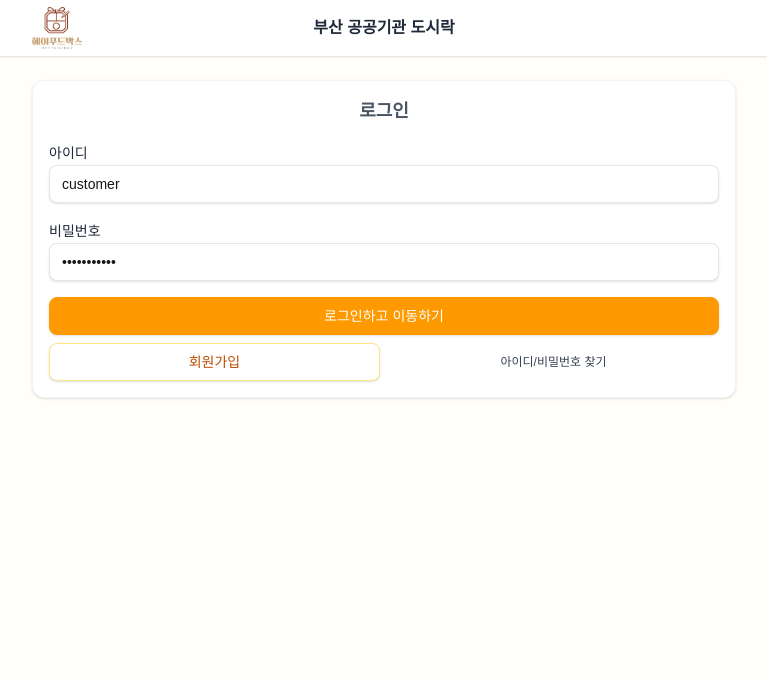
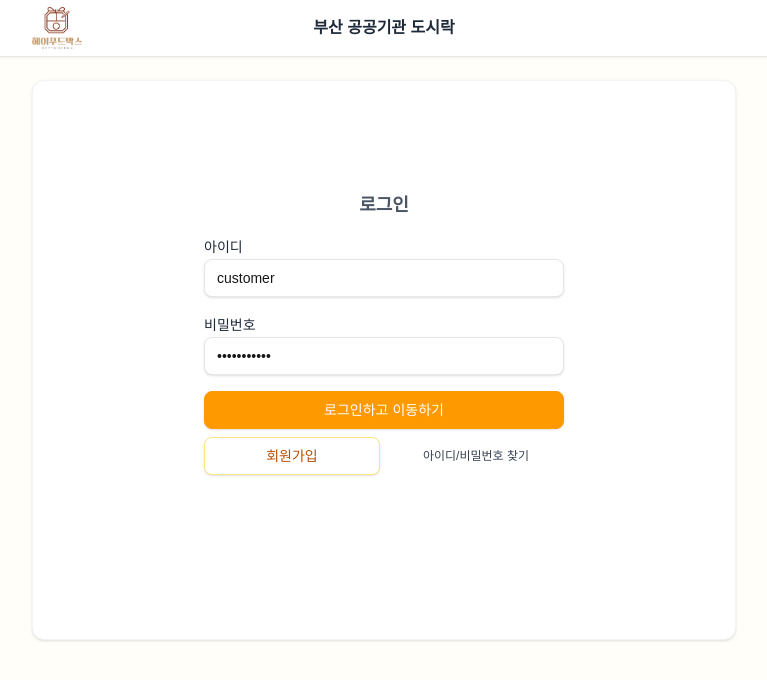
Before and after one commit to soohyun4747/vacation-dosirak-order, a Next.js app: page / in a window 1280 px wide. Shown: the top 680 px of the page, without its empty margins (256-1023 px from the left). Built offline with nearby package versions, Linux system fonts and the light colour scheme.

Commit message:
login layout edited

```diff
--- a/app/page.tsx
+++ b/app/page.tsx
@@ -34,13 +34,13 @@ export default function Home() {
 
 	return (
 		<div className='flex flex-col justify-center items-center gap-6'>
-			<Card className='w-full'>
+			<Card className='w-full flex flex-col items-center md:pt-[110px] md:h-[560px]'>
 				<p className='w-full text-center mb-4 text-lg font-semibold text-gray-600'>
 					로그인
 				</p>
 				<form
 					onSubmit={handleSubmit}
-					className='space-y-4'>
+					className='space-y-4 max-w-[360px] w-full'>
 					<div className='space-y-2'>
 						<label
 							className='text-sm font-medium text-gray-800'
--- a/src/components/common/Container.tsx
+++ b/src/components/common/Container.tsx
@@ -31,7 +31,7 @@ export const Container = ({ children }: { children: ReactNode }) => {
 						부산 공공기관 도시락
 					</p>
 					{showLogout && (
-						<div className='absolute right-4 sm:right-6 lg:right-8'>
+						<div className='absolute right-4 sm:right-6 lg:right-8 cursor-pointer'>
 							<p className='text-sm text-amber-600' onClick={handleLogout}>로그아웃</p>
 						</div>
 					)}
```
